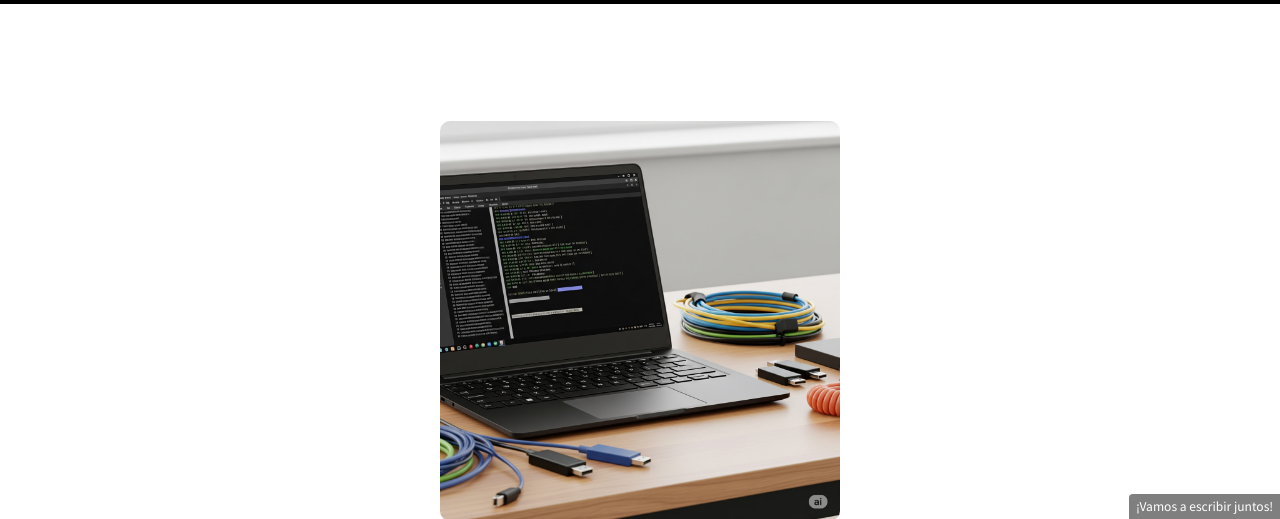
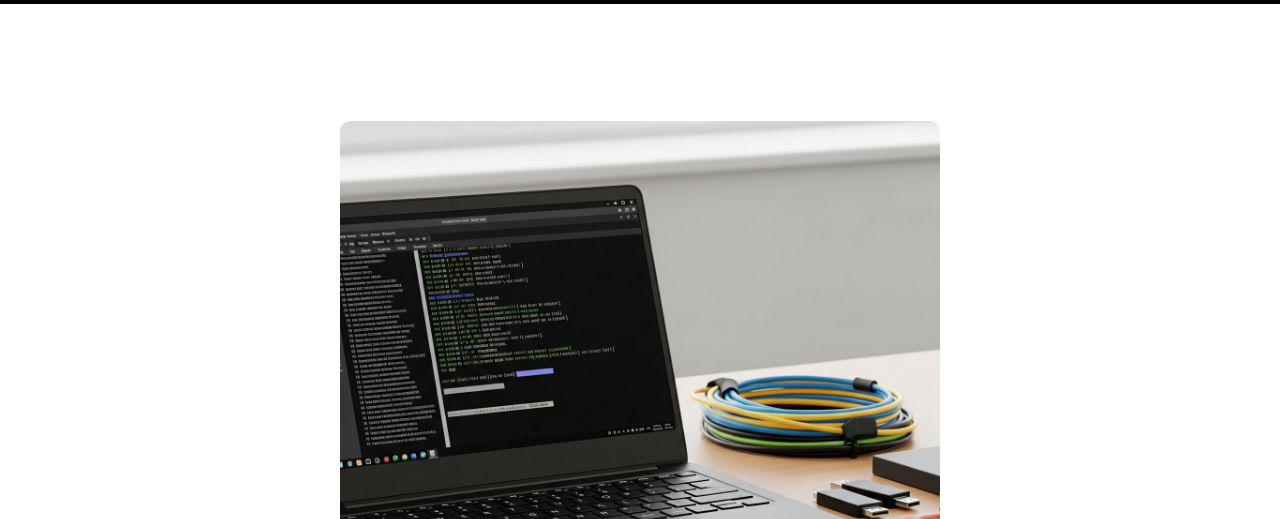
Before and after one commit to KajiiNarumi/Blog, a Jekyll site: the page built from _posts/2025-06-27-iniciamos-con-el-blog.md, in a window 1280 px wide. Shown: the top 519 px of the page. Built offline with Jekyll 4.4.1, drawn with Linux system fonts in a browser that asks for light colours; nearby versions of some CDN libraries; grey boxes are pictures that could not be loaded.

Commit message:
Update main.scss

```diff
--- a/assets/css/main.scss
+++ b/assets/css/main.scss
@@ -32,13 +32,13 @@ body.dark-mode .archive {
 
 .page-image {
   text-align: center;
-  margin-bottom: 1em;
+  margin-bottom: 2em;
   margin-top: 2em;                // Espacio extra arriba para separar del menú
 }
 
 .page-image img.entry-feature-image {
   width: 80% !important;          // Abarca el 50% del ancho del contenedor
-  max-width: 400px;               // (opcional) limitar tamaño máximo
+  max-width: 600px;               // (opcional) limitar tamaño máximo
   aspect-ratio: 1 / 1;            // Mantiene siempre cuadrada la imagen
   object-fit: cover;              // Recorta si la imagen es muy alargada o alta
   border-radius: 10px;
```
